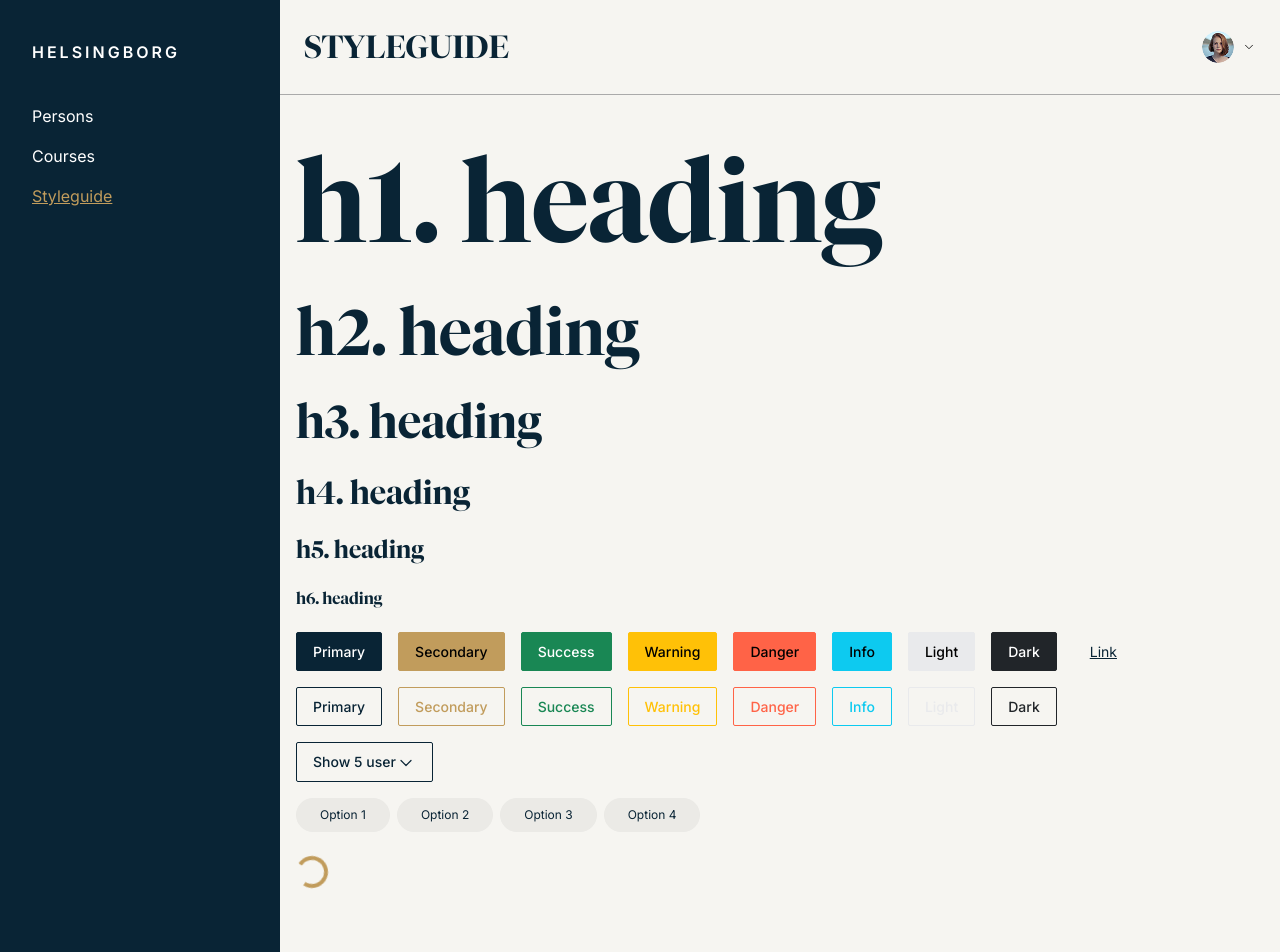
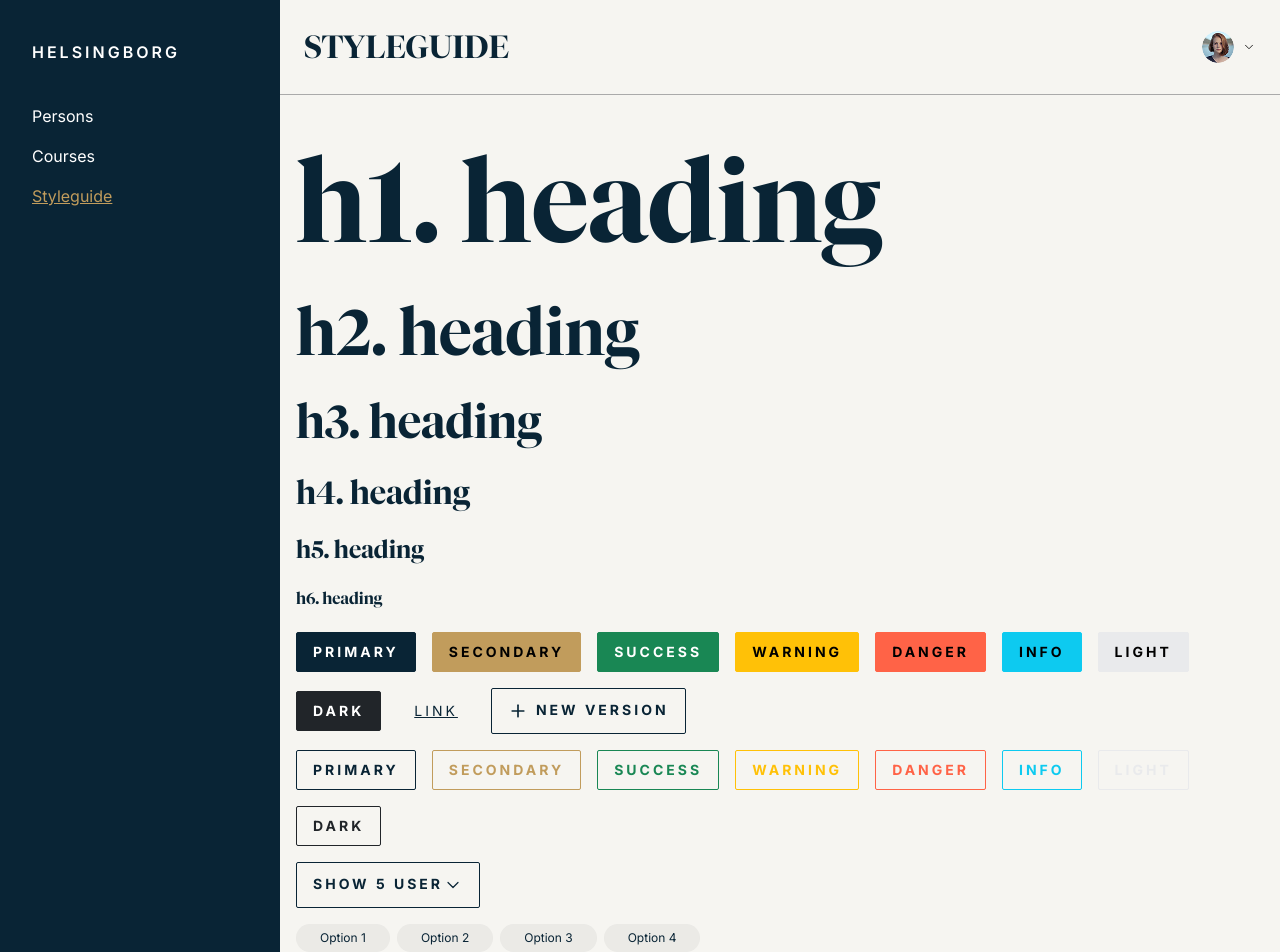
Before and after one commit to dixitSimform/jensen-education, a React (Vite) app: page /styleguide in a window 1280 px wide. Shown: the top 952 px of the page. Built offline with nearby package versions, Linux system fonts and the light colour scheme.

Commit message:
WIP - Styleguide

```diff
--- a/src/pages/Styleguide.tsx
+++ b/src/pages/Styleguide.tsx
@@ -11,10 +11,11 @@ import { ChevronDown } from "../icons/ChevronDown";
 import { useState } from "react";
 import { Loader } from "../components/common/Loader";
 import { NoData } from "../components/common/NoData";
+import { Plus } from "../icons/Plus";
 
 export const Styleguide = () => {
   const [value, setValue] = useState([]);
-  const handleChange = (val:any) => setValue(val);
+  const handleChange = (val: any) => setValue(val);
 
   return (
     <>
@@ -26,7 +27,7 @@ export const Styleguide = () => {
         <h4>h4. heading</h4>
         <h5>h5. heading</h5>
         <h6>h6. heading</h6>
-        <Stack gap={3} direction="horizontal">
+        <Stack gap={3} direction="horizontal" className="flex-wrap">
           <Button variant="primary">Primary</Button>
           <Button variant="secondary">Secondary</Button>
           <Button variant="success">Success</Button>
@@ -36,8 +37,12 @@ export const Styleguide = () => {
           <Button variant="light">Light</Button>
           <Button variant="dark">Dark</Button>
           <Button variant="link">Link</Button>
+          <Button variant="outline-primary">
+            <Plus className="me-2" />
+            New Version
+          </Button>
         </Stack>
-        <Stack gap={3} direction="horizontal">
+        <Stack gap={3} direction="horizontal" className="flex-wrap">
           <Button variant="outline-primary">Primary</Button>
           <Button variant="outline-secondary">Secondary</Button>
           <Button variant="outline-success">Success</Button>
--- a/src/scss/components/_button.scss
+++ b/src/scss/components/_button.scss
@@ -1,6 +1,11 @@
 //
 // Button
 //
+
+.btn {
+    text-transform: uppercase;
+    letter-spacing: $je-letter-spacing-3;
+}
 
 %toggle-checkbox-state {
     color: $primary;
@@ -14,6 +19,8 @@
     font-weight: $font-weight-normal;
     background-color: rgba($je-gray-400, 0.05);
     border: none;
+    text-transform: none;
+    letter-spacing: normal;
 
     @at-root .btn-group>.btn:not(:last-child):not(.dropdown-toggle), .btn-group>.btn:nth-child(n+3) {
         border-radius: $border-radius-xxl;
--- a/src/scss/config/_variables.scss
+++ b/src/scss/config/_variables.scss
@@ -148,9 +148,9 @@ $body-bg: $je-body-bg;
 
 // scss-docs-start btn-variables
 $btn-font-size: $font-size-sm;
-$btn-font-weight: 500;
-$btn-padding-y: $spacer * .5;
-// $btn-line-height: $line-height-normal;
+$btn-font-weight: 700;
+$btn-padding-y: $spacer * 0.75;
+$btn-line-height: $line-height-normal;
 $btn-padding-y-lg: $spacer * 1.5;
 $btn-padding-x-lg: $spacer * 2;
 $btn-font-size-lg: $font-size-sm;
@@ -240,6 +240,7 @@ $modal-header-border-width: 1px;
 $modal-footer-border-width: 0;
 $modal-inner-padding: 0;
 $modal-header-padding: 0;
+$modal-sm: 500px;
 $modal-lg: 766px;
 // scss-docs-end modal-variables
 
```
